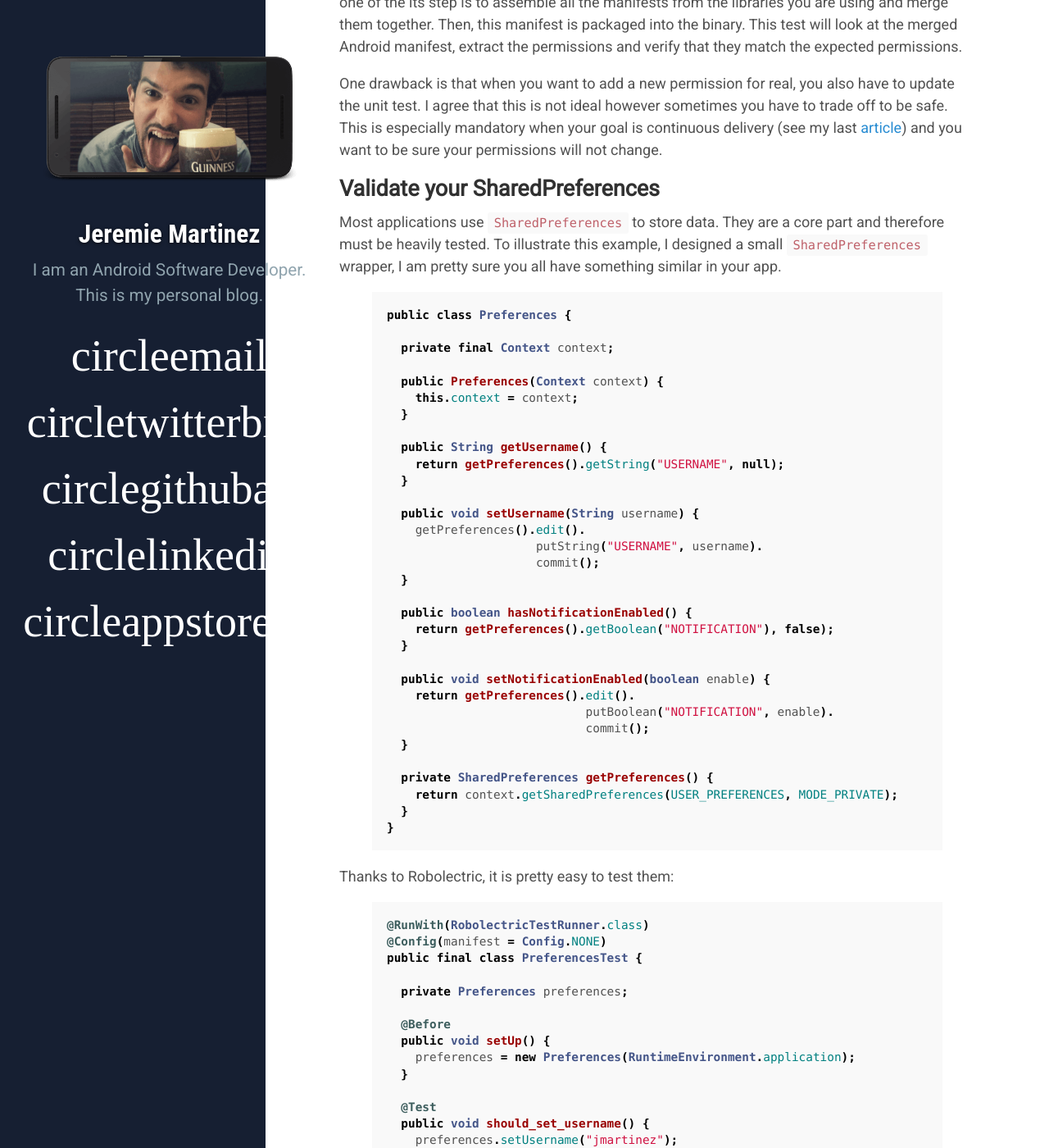
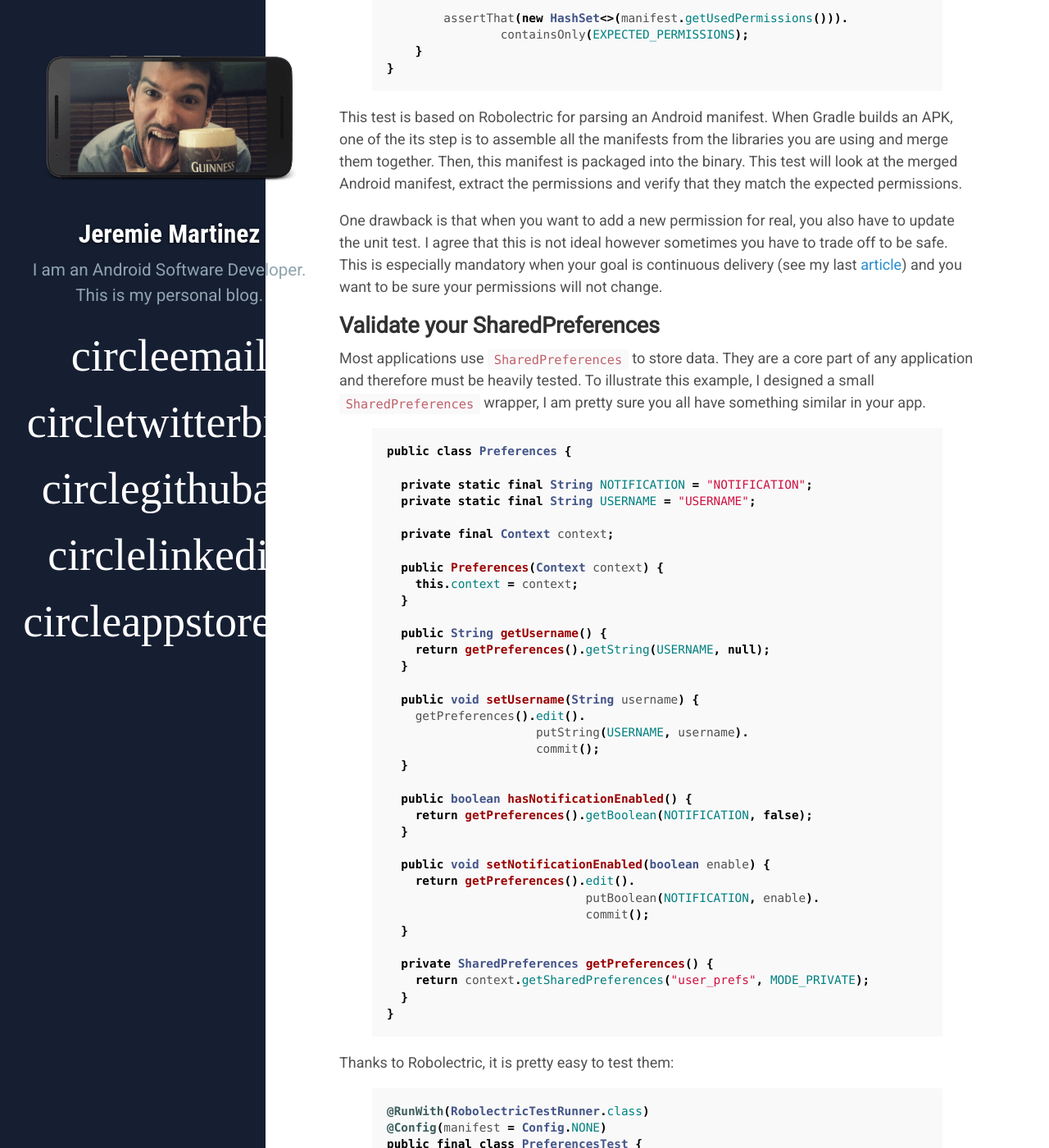
Before and after one commit to jeremiemartinez/jeremiemartinez.github.com, a Jekyll site: the page built from _posts/2016-02-16-unit-tests.md, in a window 1280 px wide and 1400 px high, scrolled down 1192 px. Shown: the whole window at 82% size. Built offline with Jekyll 4.4.1, drawn with Linux system fonts in a browser that asks for light colours; some web fonts are replaced; Markdown is read by kramdown in place of the engine named in the settings; comment, search, counter and statistics services are not loaded; some of the changed text lies outside the part shown.

Commit message:
Thibaut feedback

```diff
--- a/_posts/2016-02-16-unit-tests.md
+++ b/_posts/2016-02-16-unit-tests.md
@@ -8,6 +8,13 @@
 On the road of continuous delivery, an essential stop is unit testing. They should be short, quick and reliable. Sometimes they are our only way to see an error and avoid to deliver a bug in production. This article presents 3 unit tests whose goal is to avoid bad surprises by focusing on key aspects of an Android application: Permissions, shared preferences and SQLite database. Check them out and avoid bad surprises on release day !
 
 <!-- more -->
+
+First, you must know that these unit tests will be based on [Robolectric](https://github.com/robolectric/robolectric) and [Truth](https://github.com/google/truth) (see my last article for more details):
+
+{% highlight groovy %}
+testCompile "org.robolectric:robolectric:3.0"
+testCompile "com.google.truth:truth:0.27"
+{% endhighlight %}
 
 ## Control your permissions
 
@@ -47,10 +54,13 @@
 
 ## Validate your SharedPreferences
 
-Most applications use `SharedPreferences` to store data. They are a core part and therefore must be heavily tested. To illustrate this example, I designed a small `SharedPreferences` wrapper, I am pretty sure you all have something similar in your app.
+Most applications use `SharedPreferences` to store data. They are a core part of any application and therefore must be heavily tested. To illustrate this example, I designed a small `SharedPreferences` wrapper, I am pretty sure you all have something similar in your app.
 
 {% highlight java %}
 public class Preferences {
+
+  private static final String NOTIFICATION = "NOTIFICATION";
+  private static final String USERNAME = "USERNAME";
 
   private final Context context;
 
@@ -59,27 +69,27 @@
   }
 
   public String getUsername() {
-    return getPreferences().getString("USERNAME", null);
+    return getPreferences().getString(USERNAME, null);
   }
 
   public void setUsername(String username) {
     getPreferences().edit().
-                     putString("USERNAME", username).
+                     putString(USERNAME, username).
                      commit();
   }
 
   public boolean hasNotificationEnabled() {
-    return getPreferences().getBoolean("NOTIFICATION"), false);
+    return getPreferences().getBoolean(NOTIFICATION, false);
   }
 
   public void setNotificationEnabled(boolean enable) {
     return getPreferences().edit().
-                            putBoolean("NOTIFICATION", enable).
+                            putBoolean(NOTIFICATION, enable).
                             commit();
   }
 
   private SharedPreferences getPreferences() {
-    return context.getSharedPreferences(USER_PREFERENCES, MODE_PRIVATE);
+    return context.getSharedPreferences("user_prefs", MODE_PRIVATE);
   }
 }
 {% endhighlight %}
@@ -125,6 +135,15 @@
 Maintaining your SQLite database can be difficult. Indeed, your database will evolve with your application and making sure these migrations go well is mandatory. If you fail to do so, it will lead to crashes and losing users… Unacceptable !
 
 This unit test is based on the work of an old colleague of mine [Thibaut](https://twitter.com/fredszaq). The idea is to compare the schema of a created from scratch database and an upgraded one.
+
+First, we need to add a dependency to the SQLite JDBC driver:
+
+{% highlight groovy %}
+testCompile 'org.xerial:sqlite-jdbc:3.8.10.1'
+testCompile 'commons-io:commons-io:1.3.2'
+{% endhighlight %}
+
+As you can see, I also use commons-io to easily manipulate files. Then, our unit test will look like this:
 
 {% highlight java %}
 @RunWith(RobolectricTestRunner.class)
```
